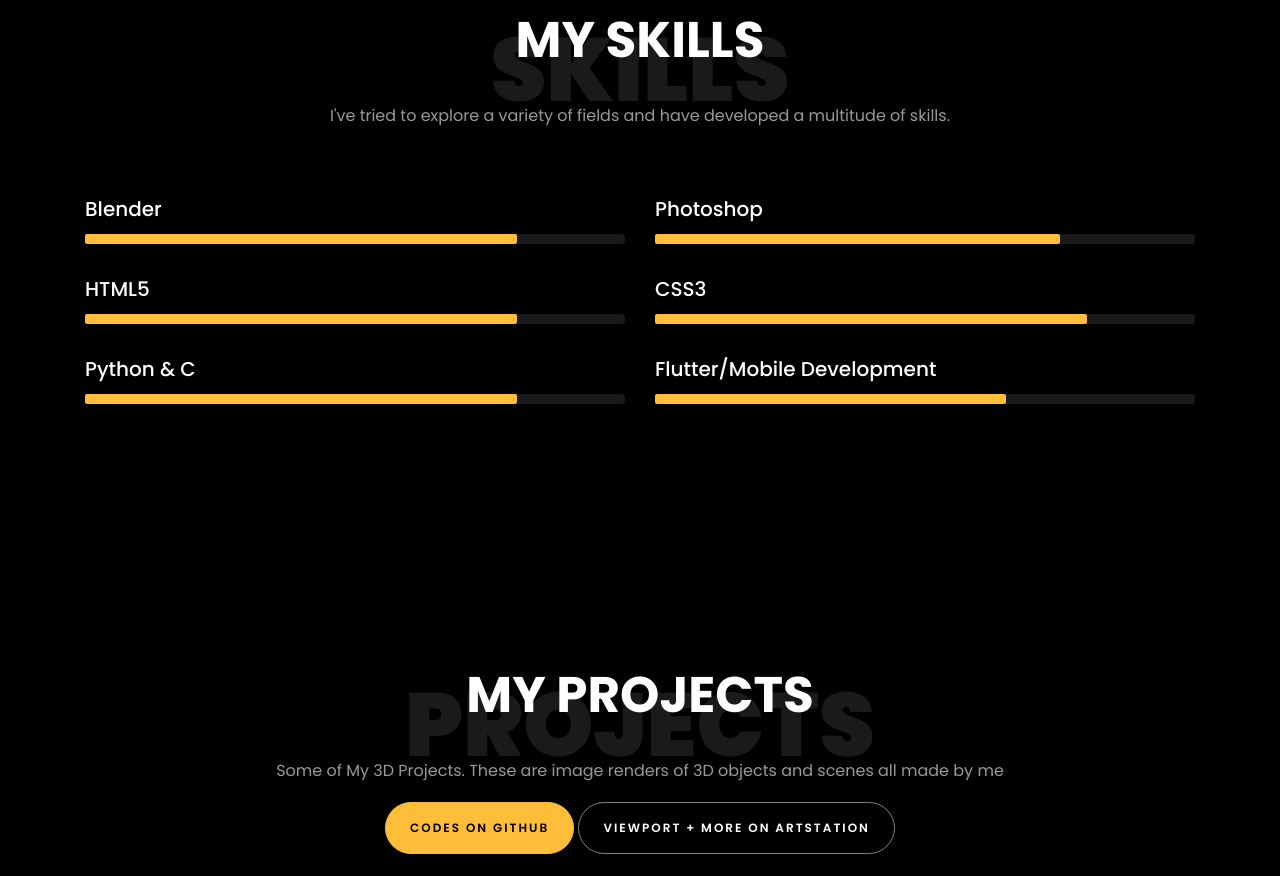
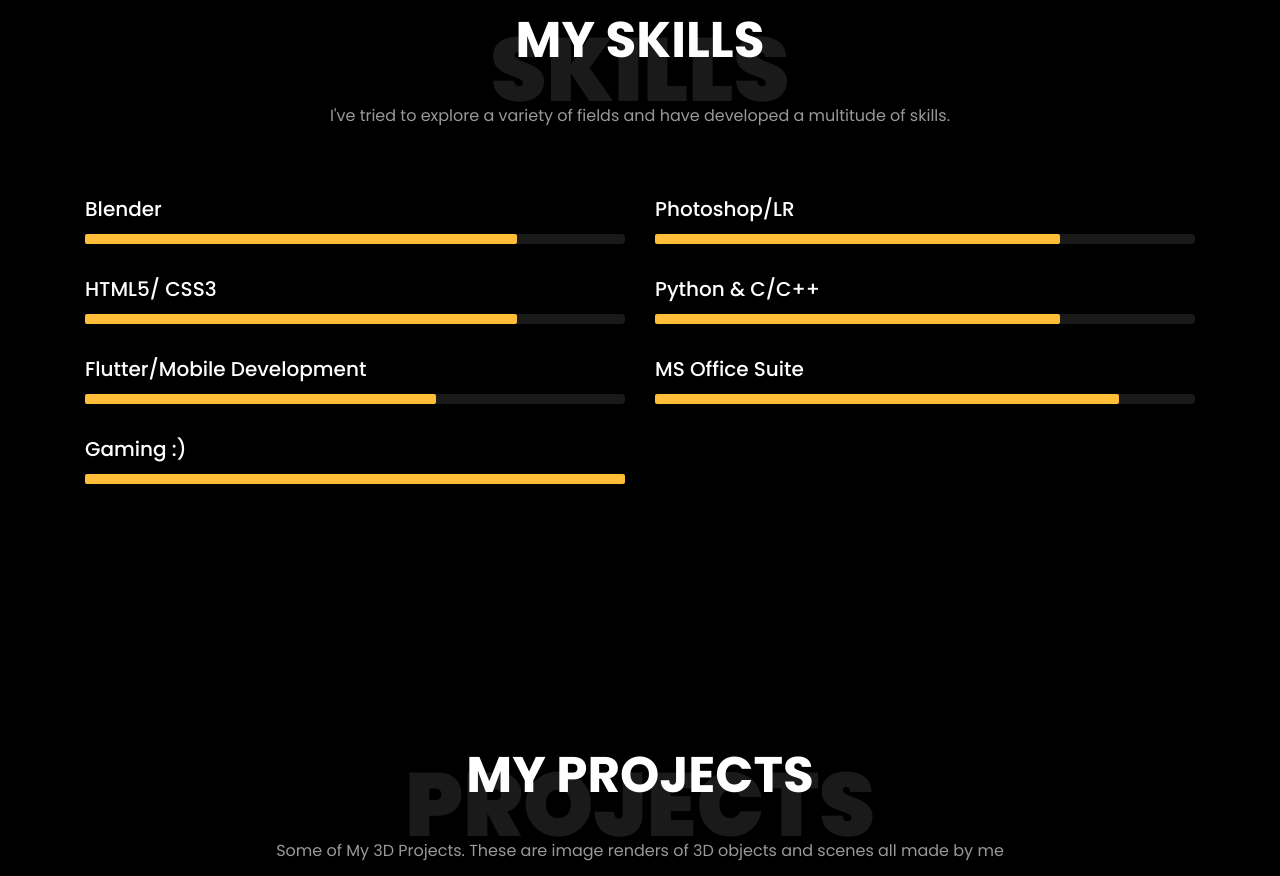
Before and after one commit to saffirex/safal-site, a plain HTML site: page index.html in a window 1280 px wide. Shown: the part 3844-4720 px from the top of the page. Drawn offline with Linux system fonts and the light colour scheme; animation ran at ten frames a second; files whose address does not match are found by name.

Commit message:
fixed refs

```diff
--- a/index.html
+++ b/index.html
@@ -284,7 +284,7 @@
 					</div>
 					<div class="col-md-6 animate-box">
 						<div class="progress-wrap ftco-animate">
-							<h3>Photoshop</h3>
+							<h3>Photoshop/LR</h3>
 							<div class="progress">
 							 	<div class="progress-bar color-2" role="progressbar" aria-valuenow="85"
 							  	aria-valuemin="0" aria-valuemax="100" style="width:75%">
@@ -295,7 +295,7 @@
 					</div>
 					<div class="col-md-6 animate-box">
 						<div class="progress-wrap ftco-animate">
-							<h3>HTML5</h3>
+							<h3>HTML5/ CSS3</h3>
 							<div class="progress">
 							 	<div class="progress-bar color-3" role="progressbar" aria-valuenow="80"
 							  	aria-valuemin="0" aria-valuemax="100" style="width:80%">
@@ -306,32 +306,43 @@
 					</div>
 					<div class="col-md-6 animate-box">
 						<div class="progress-wrap ftco-animate">
-							<h3>CSS3</h3>
+							<h3>Python & C/C++</h3>
 							<div class="progress">
-							 	<div class="progress-bar color-4" role="progressbar" aria-valuenow="80"
-							  	aria-valuemin="0" aria-valuemax="100" style="width:80%">
+								<div class="progress-bar color-5" role="progressbar" aria-valuenow="70"
+							  	aria-valuemin="0" aria-valuemax="100" style="width:75%">
 							    <span></span>
-							  	</div>
 							</div>
 						</div>
-					</div>
-					<div class="col-md-6 animate-box">
-						<div class="progress-wrap ftco-animate">
-							<h3>Python & C</h3>
-							<div class="progress">
-							 	<div class="progress-bar color-5" role="progressbar" aria-valuenow="80"
-							  	aria-valuemin="0" aria-valuemax="100" style="width:80%">
-							    <span></span>
-							  	</div>
-							</div>
 						</div>
 					</div>
 					<div class="col-md-6 animate-box">
 						<div class="progress-wrap ftco-animate">
 							<h3>Flutter/Mobile Development</h3>
 							<div class="progress">
-							 	<div class="progress-bar color-6" role="progressbar" aria-valuenow="65"
-							  	aria-valuemin="0" aria-valuemax="100" style="width:65%">
+								<div class="progress-bar color-6" role="progressbar" aria-valuenow="65"
+								aria-valuemin="0" aria-valuemax="100" style="width:65%">
+							    <span></span>
+							</div>
+						</div>
+					</div>
+				</div>
+				<div class="col-md-6 animate-box">
+					<div class="progress-wrap ftco-animate">
+						<h3>MS Office Suite</h3>
+						<div class="progress">
+							 <div class="progress-bar color-4" role="progressbar" aria-valuenow="86"
+							  aria-valuemin="0" aria-valuemax="100" style="width:86%">
+							<span></span>
+							  </div>
+						</div>
+					</div>
+				</div>
+					<div class="col-md-6 animate-box">
+						<div class="progress-wrap ftco-animate">
+							<h3>Gaming :)</h3>
+							<div class="progress">
+							 	<div class="progress-bar color-6" role="progressbar" aria-valuenow="200"
+							  	aria-valuemin="0" aria-valuemax="200" style="width:100%">
 							    <span></span>
 							  	</div>
 							</div>
@@ -688,7 +699,7 @@
 				<ul class="ftco-footer-social list-unstyled float-md-left float-lft mt-2">
 					<li class="ftco-animate"><a href="https://github.com/saffirex" target="_blank"><span class="icon-github"></span></a></li>
 					<li class="ftco-animate"><a href="https://fb.com/shuffle.5afal" target="_blank" ><span class="icon-facebook"></span></a></li>
-					<li class="ftco-animate"><a href="https://www.youtube.com/c/ucp8-jzadkx_n659kl9mxdvq" target="_blank" ><span class="icon-youtube"></span></a></li>
+					<li class="ftco-animate"><a href="https://www.youtube.com/c/SaFFire123x" target="_blank" ><span class="icon-youtube"></span></a></li>
 					<li class="ftco-animate"><a href="https://discord.gg/xhWUw6BZSM" target="_blank"><span class="icon-gamepad"></span></a></li>
 					<li class="ftco-animate"><a href="https://www.instagram.com/saffire_x/" target="_blank" ><span class="icon-instagram"></span></a></li>
 					<li class="ftco-animate"><a href="https://www.artstation.com/saffire" target="_blank" ><span class="icon-font"></span></a></li>
```
